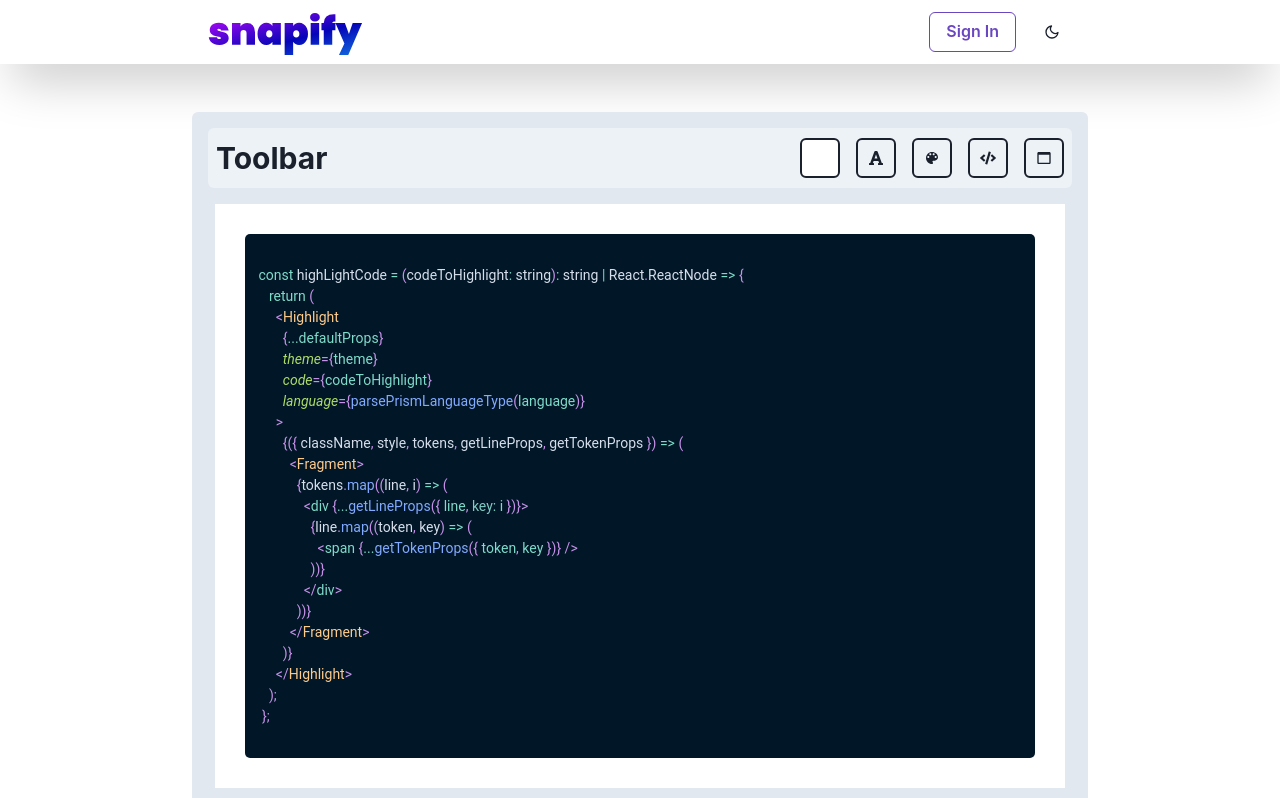
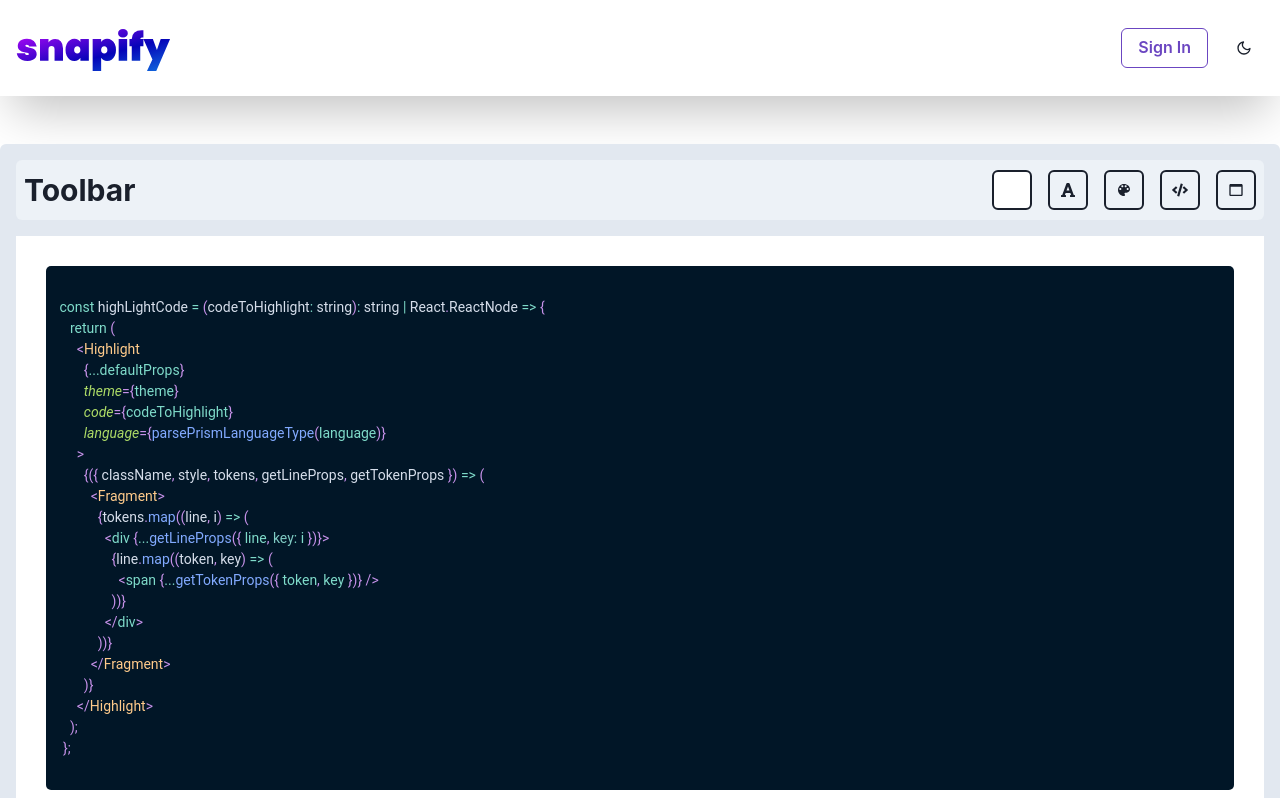
Before and after one commit to faustinozanetto/snappy, a Next.js app: page / in a window 1280 px wide. Shown: the top 798 px of the page. Built offline with nearby package versions, Linux system fonts and the light colour scheme.

Commit message:
Improved layout of the page and store.

```diff
--- a/src/components/editor/Editor.tsx
+++ b/src/components/editor/Editor.tsx
@@ -9,7 +9,7 @@ export const Editor: React.FC<EditorProps> = ({}) => {
   return (
     <Box my={12}>
       <Container
-        maxW='4xl'
+        maxW={['0em', '30em', '48em', '62em', '80em', '90em']}
         padding={4}
         backgroundColor={useColorModeValue('gray.200', 'gray.700')}
         borderRadius='md'
--- a/src/components/editor/content/EditorContentWindow.tsx
+++ b/src/components/editor/content/EditorContentWindow.tsx
@@ -40,30 +40,12 @@ export const EditorContentWindow: React.FC<EditorContentWindowProps> = ({}) => {
   const codeCustomization = useSelector(selectCodeCustomization);
   const windowCustomization = useSelector(selectWindowCustomization);
   return (
-    <Flex
-      height='100%'
-      flexDir='column'
-      justifyContent='center'
-      alignItems='center'
-      overflow='hidden'
-      maxWidth='100%'
-    >
+    <Flex height='100%' flexDir='column' overflow='hidden'>
       {/* Wrapper */}
-      <Box
-        backgroundColor={backgroundCustomization.backgroundColor}
-        height='100%'
-        flexDir='column'
-        justifyContent='center'
-        alignItems='center'
-        overflow='hidden'
-        maxWidth='100%'
-      >
+      <Box backgroundColor={backgroundCustomization.backgroundColor}>
         {/* Main Container */}
         <Box
-          position='relative'
-          minWidth='auto'
-          maxWidth='auto'
-          width='850px'
+          width='100%'
           __css={{
             paddingLeft: `${windowCustomization.paddingX * 3}px !important`,
             paddingRight: `${windowCustomization.paddingX * 3}px !important`,
--- a/src/components/editor/toolbar/editor/font/EditorFont.tsx
+++ b/src/components/editor/toolbar/editor/font/EditorFont.tsx
@@ -10,15 +10,24 @@ import {
   MenuGroup,
   MenuDivider,
   Divider,
+  MenuItem,
 } from '@chakra-ui/react';
+import {
+  selectFontCustomization,
+  setFontCustomization,
+} from '@state/slices/toolbar/ToolbarEditorCustomization.slice';
 import React from 'react';
 import { FaFont } from 'react-icons/fa';
+import { useDispatch, useSelector } from 'react-redux';
+import { CustomizationSlider } from '../input/CustomizationSlider';
 import { EditorFontList } from './EditorFontList';
 import { EditorFontSize } from './EditorFontSize';
 
 interface EditorFontProps {}
 
 export const EditorFont: React.FC<EditorFontProps> = ({}) => {
+  const dispatch = useDispatch();
+  const fontCustomization = useSelector(selectFontCustomization);
   return (
     <Menu placement='left-start'>
       <Tooltip label='Fonts' aria-label='Background Customization'>
@@ -35,11 +44,24 @@ export const EditorFont: React.FC<EditorFontProps> = ({}) => {
       </Tooltip>
       <MenuList>
         <MenuGroup>
-          <VStack px={4}>
+          <VStack px={2}>
             {/* Font list. */}
-            <EditorFontList />
+            <MenuItem>
+              <EditorFontList />
+            </MenuItem>
+            <MenuDivider />
             {/* Font Size */}
-            <EditorFontSize />
+            <MenuItem>
+              <CustomizationSlider
+                label='Font Size'
+                range={[8, 32]}
+                defaultValue={fontCustomization.fontSize}
+                valueType='px'
+                onUpdated={(value) =>
+                  dispatch(setFontCustomization({ fontSize: value }))
+                }
+              />
+            </MenuItem>
           </VStack>
         </MenuGroup>
       </MenuList>
--- a/src/components/editor/toolbar/editor/input/CustomizationSlider.tsx
+++ b/src/components/editor/toolbar/editor/input/CustomizationSlider.tsx
@@ -8,12 +8,14 @@ import {
   Box,
   HStack,
   Tooltip,
+  SliderMark,
 } from '@chakra-ui/react';
 
 interface CustomizationSliderProps {
   label?: string;
   defaultValue?: number;
   range?: [number, number];
+  valueType?: 'px' | 'em' | 'rem' | 'none';
   onUpdated?: (value: number) => void;
 }
 
@@ -24,6 +26,7 @@ export const CustomizationSlider: React.FC<CustomizationSliderProps> = (
     defaultValue = 10,
     range = [0, 10],
     label = 'Slider',
+    valueType = 'none',
     onUpdated,
   } = props;
   const [showTooltip, setShowTooltip] = useState(false);
@@ -46,10 +49,42 @@ export const CustomizationSlider: React.FC<CustomizationSliderProps> = (
         defaultValue={defaultValue}
         min={range[0]}
         max={range[1]}
+        size='lg'
         onChangeEnd={(event) => setSliderValue(event)}
         onMouseEnter={() => setShowTooltip(true)}
         onMouseLeave={() => setShowTooltip(false)}
       >
+        {/* Start Mark */}
+        <SliderMark
+          value={range[0]}
+          mt='1'
+          ml='-2.5'
+          fontSize='md'
+          fontWeight={600}
+        >
+          {range[0]} {valueType !== 'none' && valueType}
+        </SliderMark>
+        {/* Mid mark */}
+        <SliderMark
+          value={Math.round((range[0] + range[1]) / 2)}
+          mt='1'
+          ml='-2.5'
+          fontSize='md'
+          fontWeight={600}
+        >
+          {Math.round((range[0] + range[1]) / 2)}
+          {valueType !== 'none' && valueType}
+        </SliderMark>
+        {/* End Mark */}
+        <SliderMark
+          value={range[1]}
+          mt='1'
+          ml='-2.5'
+          fontSize='md'
+          fontWeight={600}
+        >
+          {range[1]} {valueType !== 'none' && valueType}
+        </SliderMark>
         <SliderTrack>
           <SliderFilledTrack />
         </SliderTrack>
@@ -59,7 +94,9 @@ export const CustomizationSlider: React.FC<CustomizationSliderProps> = (
           color='white'
           placement='top'
           isOpen={showTooltip}
-          label={`${sliderValue}`}
+          label={
+            `${sliderValue}` + `  ${valueType !== 'none' ? valueType : ''}`
+          }
         >
           <SliderThumb />
         </Tooltip>
--- a/src/components/editor/toolbar/editor/window/EditorWindow.tsx
+++ b/src/components/editor/toolbar/editor/window/EditorWindow.tsx
@@ -30,10 +30,8 @@ export const EditorWindow: React.FC<EditorWindowProps> = ({}) => {
       </Tooltip>
       <MenuList>
         <MenuGroup>
-          <VStack px={4}>
-            {/* Window Padding */}
-            <EditorWindowPadding />
-          </VStack>
+          {/* Window Padding */}
+          <EditorWindowPadding />
         </MenuGroup>
       </MenuList>
     </Menu>
--- a/src/components/editor/toolbar/editor/window/padding/EditorWindowPadding.tsx
+++ b/src/components/editor/toolbar/editor/window/padding/EditorWindowPadding.tsx
@@ -1,11 +1,10 @@
 import React from 'react';
-import { VStack } from '@chakra-ui/react';
+import { MenuDivider, MenuItem, VStack } from '@chakra-ui/react';
 import {
   selectWindowCustomization,
   setWindowCustomization,
 } from '@state/slices/toolbar/ToolbarEditorCustomization.slice';
 import { useDispatch, useSelector } from 'react-redux';
-import { EditorWindowPaddingSlider } from './EditorWindowPaddingSlider';
 import { CustomizationSlider } from '../../input/CustomizationSlider';
 
 interface EditorWindowPaddingProps {}
@@ -15,8 +14,9 @@ export const EditorWindowPadding: React.FC<EditorWindowPaddingProps> = ({}) => {
   const windowCustomization = useSelector(selectWindowCustomization);
 
   return (
-    <VStack spacing={4}>
+    <VStack px={2}>
       {/* Horizontal */}
+      <MenuItem>
         <CustomizationSlider
           label='Horizontal Padding'
           range={[0, 25]}
@@ -25,7 +25,10 @@ export const EditorWindowPadding: React.FC<EditorWindowPaddingProps> = ({}) => {
             dispatch(setWindowCustomization({ paddingX: value }))
           }
         />
+      </MenuItem>
+      <MenuDivider />
       {/* Vertical */}
+      <MenuItem>
         <CustomizationSlider
           label='Vertical Padding'
           range={[0, 25]}
@@ -34,6 +37,7 @@ export const EditorWindowPadding: React.FC<EditorWindowPaddingProps> = ({}) => {
             dispatch(setWindowCustomization({ paddingY: value }))
           }
         />
+      </MenuItem>
     </VStack>
   );
 };
--- a/src/components/navbar/Navbar.tsx
+++ b/src/components/navbar/Navbar.tsx
@@ -1,6 +1,14 @@
 import React from 'react';
 import SnapifyLogo from '@components/branding/SnapifyLogo';
-import { Box, Container, Flex, HStack, Spacer, Stack } from '@chakra-ui/react';
+import {
+  Box,
+  Container,
+  Flex,
+  HStack,
+  Spacer,
+  Stack,
+  useColorModeValue,
+} from '@chakra-ui/react';
 import { NavbarThemeToggler } from './NavbarThemeToggler';
 import { UserSignInButton } from './user/UserSignInButton';
 
@@ -9,7 +17,11 @@ interface NavbarProps {}
 export const Navbar: React.FC<NavbarProps> = ({}) => {
   return (
     <Box as='nav' boxShadow='2xl'>
-      <Container maxWidth='4xl'>
+      <Container
+        maxW={['0em', '30em', '48em', '62em', '80em', '90em']}
+        padding={4}
+        borderRadius='md'
+      >
         <Flex h={16} alignItems={'center'} justifyContent={'space-between'}>
           <SnapifyLogo size='xl' />
 
```
Also changed, not shown: src/components/editor/toolbar/editor/window/padding/EditorWindowPaddingSlider.tsx (deleted, +0 -68 lines). Lines whose indentation alone changed are shown as unchanged.
